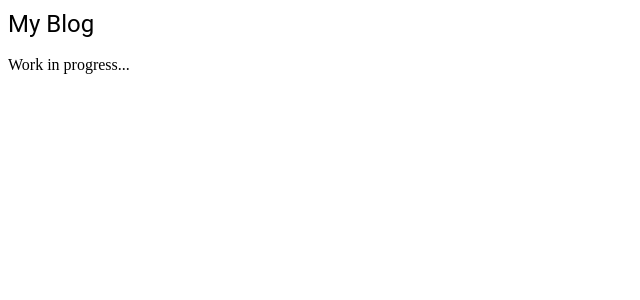
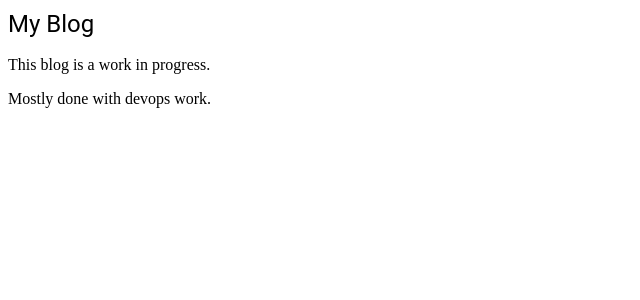
Before and after one commit to vijaykumarjuwai/vijayk.net, an Angular app: page /blog in a window 1280 px wide. Shown: the top 300 px of the page, without its empty margins (0-640 px from the left). Built offline with nearby package versions, Linux system fonts and the light colour scheme.

Commit message:
Did a lot of devops work

```diff
--- a/src/app/blog/blog.component.html
+++ b/src/app/blog/blog.component.html
@@ -1,3 +1,2 @@
-<p>
-  Work in progress...
-</p>
+<p>This blog is a work in progress.</p>
+<p>Mostly done with devops work.</p>
```
